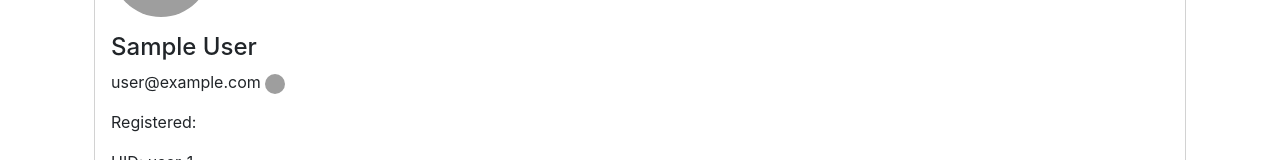
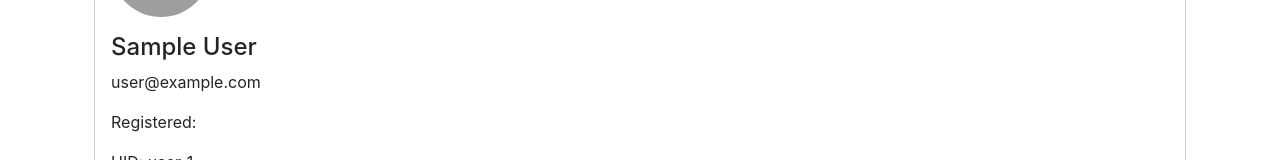
Before and after one commit to jagdtri2003/my-app, a React (Create React App) app: page /profile in a window 1280 px wide. Shown: the part 258-418 px from the top of the page. Built offline with nearby package versions, Linux system fonts and the light colour scheme; no server answers; sample sign-in values are in the browser's storage; grey boxes are pictures that could not be loaded; a web font is replaced by a local one.

Commit message:
removed logo for verified email

```diff
--- a/src/components/Profile.js
+++ b/src/components/Profile.js
@@ -43,7 +43,7 @@ export default function Profile() {
                 {(user.uid==="9pC2jjuKalUriFU7uucmCCgGORr1" || user.uid==="2IoMMKBEgaRN2pvToZR0fAp3sgo2" || user.uid==="E8fSTnd0uOc59lnF99fMPAAkEGV2")&&<i class="fa-solid fa-badge-check" style={{color: "lightblue"}}></i>
                 }
                 </h4>
-                <p className="card-text">{user.email}&nbsp;{user.emailVerified && (<img src='https://e7.pngegg.com/pngimages/341/867/png-clipart-white-check-with-green-background-illustration-fingerprint-comcast-circle-symbol-technology-tick-miscellaneous-angle.png' style={{height:'20px',width:"20px",borderRadius:"50%"}}/> )}</p>
+                <p className="card-text">{user.email}&nbsp;{!user.emailVerified && (" [Unverified]")}</p>
                 <p className="card-text">Registered: {user.metadata.creationTime}</p>
                 <p className="card-text">UID: {user.uid}</p>
                 {/* <h5 className='card-text'>Booking History </h5> */}
```
